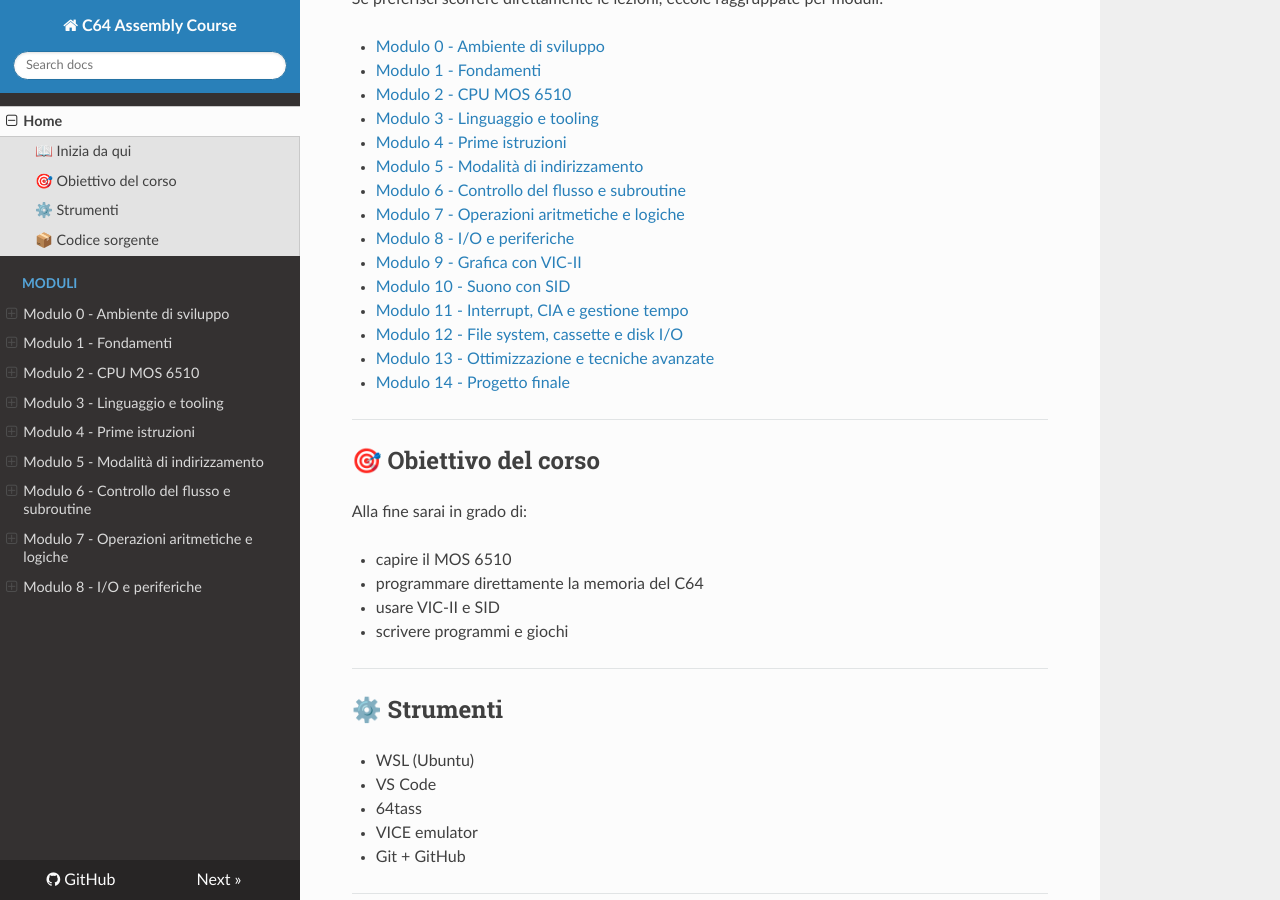
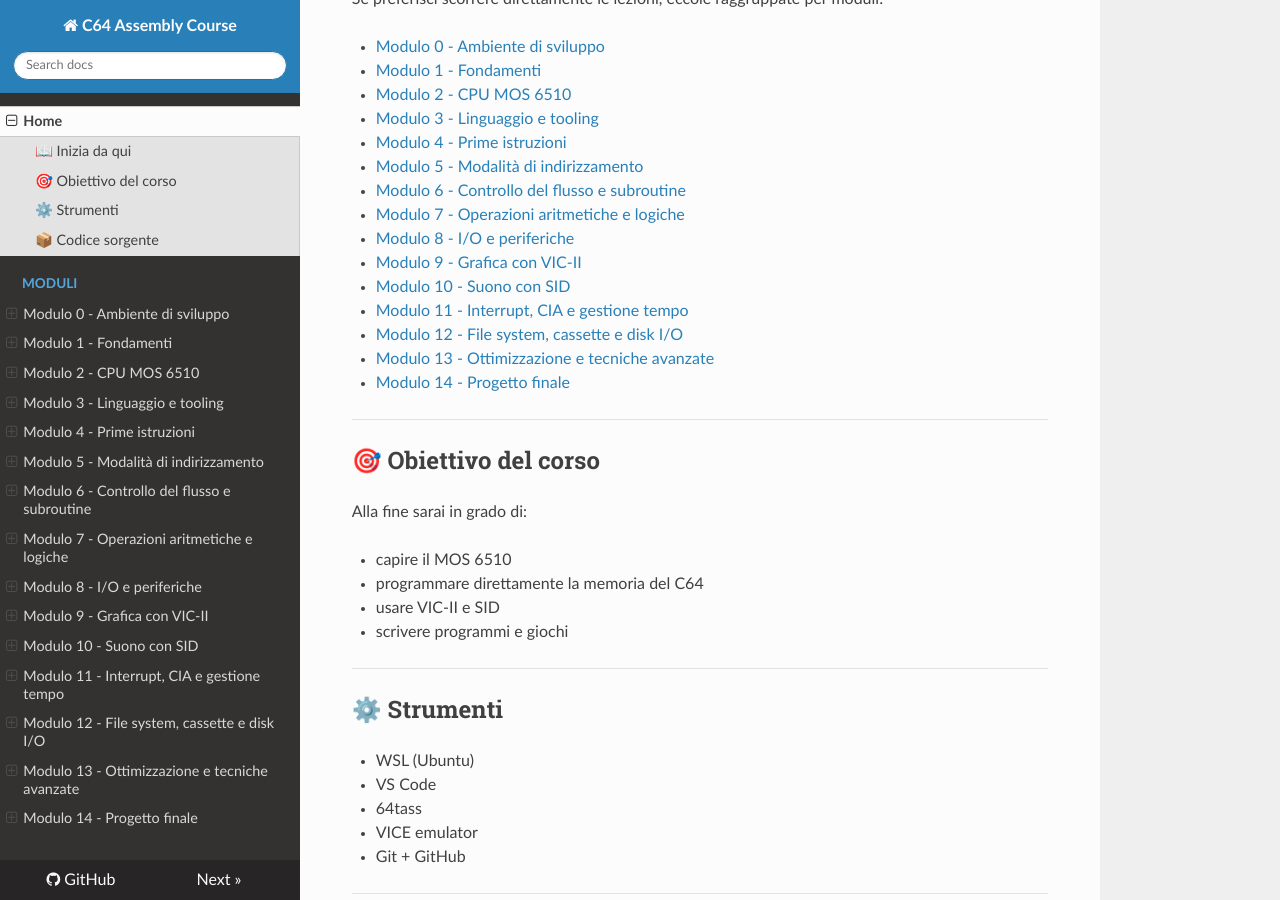
Before and after one commit to quelo1972/c64-assembly-course, an MkDocs documentation site: the page built from docs/index.md, in a window 1280 px wide and 900 px high, scrolled down 350 px. Built offline with MkDocs 1.6.1, drawn with Linux system fonts in a browser that asks for light colours; nearby versions of some CDN libraries.

Commit message:
fix(nav): include module 9-14 indices and exclude lesson templates

```diff
--- a/mkdocs.yml
+++ b/mkdocs.yml
@@ -63,6 +63,20 @@ nav:
       - Lezione 038 — Screen RAM e Color RAM: modules/modulo-8/lessons/038-screen-ram-color-ram.md
       - "Lezione 039 — KERNAL: chiamate ROM per I/O": modules/modulo-8/lessons/039-kernal-chiamate-rom-io.md
       - "Lezione 040 — Mini-progetto: joystick e schermo": modules/modulo-8/lessons/040-mini-progetto-joystick-schermo.md
+    - Modulo 9 - Grafica con VIC-II:
+      - "Modulo 9 - Indice": modules/modulo-9.md
+    - Modulo 10 - Suono con SID:
+      - "Modulo 10 - Indice": modules/modulo-10.md
+    - Modulo 11 - Interrupt, CIA e gestione tempo:
+      - "Modulo 11 - Indice": modules/modulo-11.md
+    - Modulo 12 - File system, cassette e disk I/O:
+      - "Modulo 12 - Indice": modules/modulo-12.md
+    - Modulo 13 - Ottimizzazione e tecniche avanzate:
+      - "Modulo 13 - Indice": modules/modulo-13.md
+    - Modulo 14 - Progetto finale:
+      - "Modulo 14 - Indice": modules/modulo-14.md
+exclude_docs: |
+  modules/modulo-*/lessons/lesson-template.md
 theme:
   name: readthedocs
 markdown_extensions:
```
Also changed, not shown: CHANGELOG.md (+12 -0 lines).
